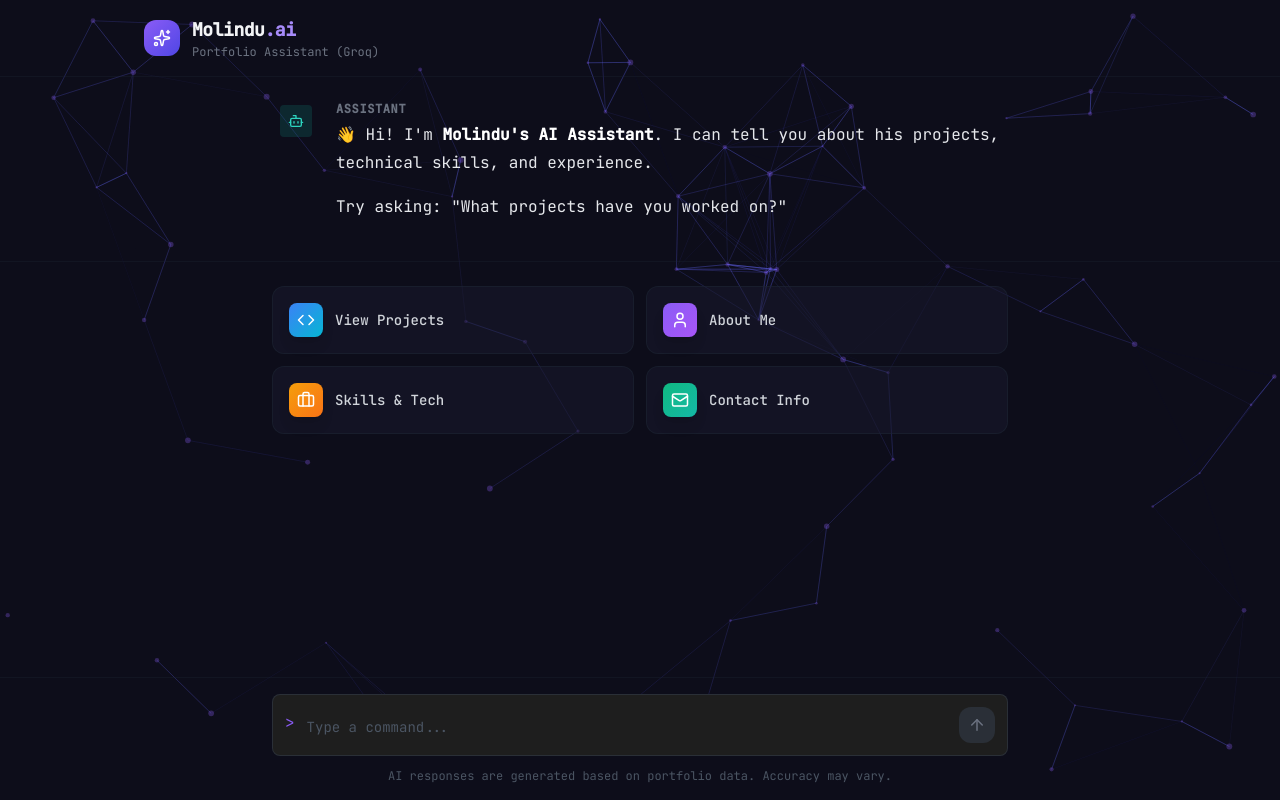
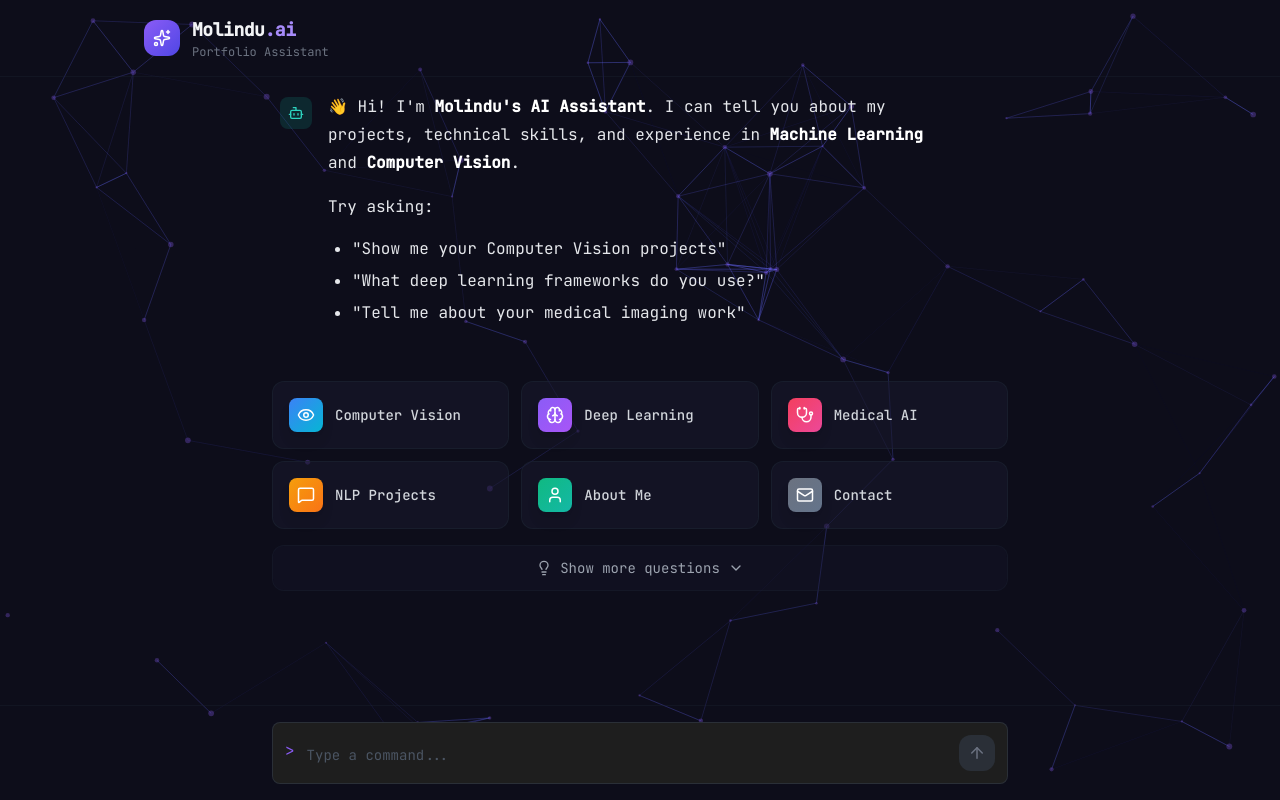
Before and after one commit to molindu-achintha/molindu-achintha, a React (Vite) app: page / in a window 1280 px wide. Built offline with nearby package versions, Linux system fonts and the light colour scheme.

Commit message:
feat: Add collapsible thinking process for assistant messages, display video content, and redesign user message bubbles.

```diff
--- a/src/components/Chat/MessageBubble.jsx
+++ b/src/components/Chat/MessageBubble.jsx
@@ -1,14 +1,82 @@
-import { motion } from 'framer-motion';
+import { motion, AnimatePresence } from 'framer-motion';
 import ReactMarkdown from 'react-markdown';
 import remarkGfm from 'remark-gfm';
-import { User, Bot, Copy, Check } from 'lucide-react';
-import { useState } from 'react';
+import { User, Bot, Copy, Check, ChevronDown, ChevronUp, Brain } from 'lucide-react';
+import { useState, useRef, useEffect } from 'react';
 
 // Helper to extract images from text
 const extractImages = (text) => {
-    // Matches http/https URLs OR relative paths starting with / ending in image extensions
     const imageRegex = /((https?:\/\/[^\s]+|^\/[^\s]+)\.(jpeg|jpg|png|gif|webp|svg))/gi;
     return text.match(imageRegex) || [];
+};
+
+// Helper to extract and separate thinking content
+const parseThinking = (content) => {
+    const thinkMatch = content.match(/<think>([\s\S]*?)<\/think>/);
+    let mainContent = content;
+    let thinkingContent = null;
+
+    if (thinkMatch) {
+        thinkingContent = thinkMatch[1].trim();
+        mainContent = content.replace(/<think>[\s\S]*?<\/think>/, '').trim();
+    }
+
+    // Remove any "📝 Response" or similar prefixes
+    mainContent = mainContent.replace(/^📝\s*Response:?\s*/i, '').trim();
+    mainContent = mainContent.replace(/^Response:?\s*/i, '').trim();
+
+    return { thinking: thinkingContent, main: mainContent };
+};
+
+// Collapsible Thinking Component
+const ThinkingSection = ({ content }) => {
+    const [isExpanded, setIsExpanded] = useState(false);
+    const contentRef = useRef(null);
+
+    useEffect(() => {
+        // Auto-scroll when expanded
+        if (isExpanded && contentRef.current) {
+            const scrollContainer = contentRef.current;
+            scrollContainer.scrollTop = scrollContainer.scrollHeight;
+        }
+    }, [isExpanded, content]);
+
+    return (
+        <div className="mb-4 rounded-lg border border-purple-500/30 bg-purple-900/10 overflow-hidden">
+            <button
+                onClick={() => setIsExpanded(!isExpanded)}
+                className="w-full flex items-center gap-2 px-4 py-3 text-left hover:bg-purple-900/20 transition-colors"
+            >
+                <Brain size={16} className="text-purple-400" />
+                <span className="text-sm font-medium text-purple-300">Thinking Process</span>
+                <span className="ml-auto text-purple-400">
+                    {isExpanded ? <ChevronUp size={16} /> : <ChevronDown size={16} />}
+                </span>
+            </button>
+
+            <AnimatePresence>
+                {isExpanded && (
+                    <motion.div
+                        initial={{ height: 0, opacity: 0 }}
+                        animate={{ height: 'auto', opacity: 1 }}
+                        exit={{ height: 0, opacity: 0 }}
+                        transition={{ duration: 0.3 }}
+                        className="overflow-hidden"
+                    >
+                        <div
+                            ref={contentRef}
+                            className="px-4 py-3 text-sm text-gray-400 leading-relaxed max-h-[300px] overflow-y-auto border-t border-purple-500/20 bg-gray-900/50"
+                            style={{ scrollBehavior: 'smooth' }}
+                        >
+                            {content.split('\n').map((line, i) => (
+                                <p key={i} className="mb-2 last:mb-0">{line}</p>
+                            ))}
+                        </div>
+                    </motion.div>
+                )}
+            </AnimatePresence>
+        </div>
+    );
 };
 
 const CodeBlock = ({ children, className }) => {
@@ -23,7 +91,6 @@
 
     return (
         <div className="relative group my-4 rounded-lg overflow-hidden bg-[#1e1e1e] border border-[#3c3c3c]">
-            {/* VS Code style header */}
             <div className="flex items-center justify-between px-4 py-2 bg-[#2d2d2d] border-b border-[#3c3c3c]">
                 <span className="text-xs text-gray-400 font-mono">{language}</span>
                 <button
@@ -34,7 +101,6 @@
                     {copied ? 'Copied!' : 'Copy'}
                 </button>
             </div>
-            {/* Code content */}
             <pre className="p-4 overflow-x-auto">
                 <code className="text-sm font-mono text-[#d4d4d4] leading-relaxed">
                     {children}
@@ -46,36 +112,36 @@
 
 const MessageBubble = ({ message, onSuggestionClick }) => {
     const isUser = message.role === 'user';
-    const images = !isUser ? extractImages(message.content) : [];
+
+    // Parse thinking and main content
+    const { thinking, main } = !isUser ? parseThinking(message.content) : { thinking: null, main: message.content };
+    const images = !isUser ? extractImages(main) : [];
 
     return (
         <motion.div
             initial={{ opacity: 0, y: 10 }}
             animate={{ opacity: 1, y: 0 }}
-            className="w-full py-6 bg-transparent border-b border-gray-800/30"
+            className="w-full py-4 bg-transparent"
         >
             <div className="max-w-3xl mx-auto px-4 md:px-6">
-                <div className="flex gap-6">
-                    {/* Avatar */}
-                    <div className={`flex-shrink-0 w-8 h-8 rounded mt-1 flex items-center justify-center ${isUser
-                        ? 'bg-violet-600/20 text-violet-400'
-                        : 'bg-teal-600/20 text-teal-400'
-                        }`}>
-                        {isUser ? <User size={16} /> : <Bot size={16} />}
+                <div className={`flex gap-4 ${isUser ? 'justify-end' : 'justify-start'}`}>
+                    {!isUser && (
+                        <div className="flex-shrink-0 w-8 h-8 rounded-lg mt-1 bg-teal-600/20 flex items-center justify-center text-teal-400">
+                            <Bot size={16} />
                         </div>
+                    )}
 
-                    {/* Content */}
-                    <div className="flex-1 min-w-0 font-mono text-sm md:text-base">
-                        {/* Role label */}
-                        <div className="text-xs font-bold text-gray-500 mb-1 uppercase tracking-wider">
-                            {isUser ? 'User' : 'Assistant'}
+                    <div className={`max-w-[85%] ${isUser ? 'text-right' : 'text-left'}`}>
+                        {isUser ? (
+                            <div className="inline-block bg-violet-600/30 border border-violet-500/30 rounded-2xl rounded-tr-sm px-4 py-3">
+                                <p className="text-gray-100 leading-relaxed whitespace-pre-wrap text-left">{message.content}</p>
                             </div>
+                        ) : (
+                            <div className="font-mono text-sm md:text-base">
+                                {/* Thinking Section - Collapsible */}
+                                {thinking && <ThinkingSection content={thinking} />}
 
-                        {isUser ? (
-                            <p className="text-gray-300 leading-relaxed whitespace-pre-wrap">{message.content}</p>
-                        ) : (
-                            <>
-                                {/* Render images at the top (Removed Image Restored) */}
+                                {/* Render images */}
                                 {images.length > 0 && (
                                     <div className="mb-4 flex flex-wrap gap-3">
                                         {images.map((imgUrl, idx) => (
@@ -90,7 +156,25 @@
                                     </div>
                                 )}
 
-                                {/* Markdown content (Last One Removed) */}
+                                {/* Render Videos */}
+                                {message.videos && message.videos.length > 0 && (
+                                    <div className="mb-4 flex flex-wrap gap-3">
+                                        {message.videos.map((vidUrl, idx) => (
+                                            <div key={idx} className="rounded-lg overflow-hidden border border-gray-700 shadow-lg max-w-full">
+                                                <video
+                                                    controls
+                                                    className="max-w-full max-h-[300px]"
+                                                    style={{ width: '400px' }}
+                                                >
+                                                    <source src={vidUrl} type="video/mp4" />
+                                                    Your browser does not support the video tag.
+                                                </video>
+                                            </div>
+                                        ))}
+                                    </div>
+                                )}
+
+                                {/* Markdown content */}
                                 <div className="prose prose-invert max-w-none text-gray-100">
                                     <ReactMarkdown
                                         remarkPlugins={[remarkGfm]}
@@ -139,41 +223,36 @@
                                             td: ({ children }) => <td className="px-4 py-2 border-b border-gray-700 text-gray-300">{children}</td>,
                                         }}
                                     >
-                                        {/* Filter out markdown images and the Visuals header to avoid duplication */}
-                                        {message.content
-                                            .replace(/!\[.*?\]\(.*?\)/g, "") // Remove image markdown
-                                            .replace(/\*\*Visuals:\*\*\s*$/, "") // Remove likely Visuals string at the end
+                                        {main
+                                            .replace(/!\[.*?\]\(.*?\)/g, "")
+                                            .replace(/\*\*Visuals:\*\*\s*$/, "")
                                         }
                                     </ReactMarkdown>
                                 </div>
 
-                                {/* Suggestions - Premium Card Design */}
+                                {/* Follow-up Suggestions */}
                                 {message.suggestions && message.suggestions.length > 0 && (
-                                    <div className="mt-8 pt-6 border-t border-gray-700/30">
-                                        <p className="text-xs text-gray-500 uppercase tracking-wider mb-3 flex items-center gap-2">
-                                            <span className="w-1.5 h-1.5 rounded-full bg-violet-500 animate-pulse"></span>
-                                            Continue the conversation
-                                        </p>
-                                        <div className="grid gap-2">
+                                    <div className="mt-6 flex flex-wrap gap-2">
                                         {message.suggestions.map((suggestion, idx) => (
                                             <button
                                                 key={idx}
                                                 onClick={() => onSuggestionClick && onSuggestionClick(suggestion)}
-                                                    className="group flex items-center gap-3 px-4 py-3 bg-gradient-to-r from-[#1a1a2e]/80 to-[#16213e]/80 hover:from-violet-600/20 hover:to-indigo-600/20 border border-gray-700/40 hover:border-violet-500/40 rounded-xl text-sm text-gray-300 hover:text-white transition-all duration-300 text-left"
+                                                className="px-4 py-2 bg-[#2d2d2d]/80 hover:bg-violet-600/20 hover:text-violet-300 hover:border-violet-500/30 border border-gray-700/50 rounded-xl text-xs text-gray-400 transition-all text-left"
                                             >
-                                                    <span className="flex-shrink-0 w-6 h-6 rounded-lg bg-violet-500/20 group-hover:bg-violet-500/30 flex items-center justify-center text-violet-400 text-xs font-medium transition-colors">
-                                                        {idx + 1}
-                                                    </span>
-                                                    <span className="flex-1">{suggestion}</span>
-                                                    <span className="text-gray-600 group-hover:text-violet-400 transition-colors">→</span>
+                                                {suggestion}
                                             </button>
                                         ))}
                                     </div>
+                                )}
                             </div>
                         )}
-                            </>
+                    </div>
+
+                    {isUser && (
+                        <div className="flex-shrink-0 w-8 h-8 rounded-lg mt-1 bg-violet-600/20 flex items-center justify-center text-violet-400">
+                            <User size={16} />
+                        </div>
                     )}
-                    </div>
                 </div>
             </div>
         </motion.div>
--- a/src/components/Chat/SuggestionCards.jsx
+++ b/src/components/Chat/SuggestionCards.jsx
@@ -1,17 +1,44 @@
-import { motion } from 'framer-motion';
-import { Code, User, Briefcase, Mail } from 'lucide-react';
+import { motion, AnimatePresence } from 'framer-motion';
+import { Code, User, Briefcase, Mail, Brain, Eye, ChevronDown, ChevronUp, Lightbulb, Stethoscope, MessageSquare, GraduationCap, Award, Building2 } from 'lucide-react';
+import { useState } from 'react';
 
-const suggestions = [
-    { icon: <Code size={18} />, text: "View Projects", prompt: "What projects have you worked on?", color: "from-blue-500 to-cyan-500" },
-    { icon: <User size={18} />, text: "About Me", prompt: "Tell me about yourself", color: "from-violet-500 to-purple-500" },
-    { icon: <Briefcase size={18} />, text: "Skills & Tech", prompt: "What are your technical skills?", color: "from-amber-500 to-orange-500" },
-    { icon: <Mail size={18} />, text: "Contact Info", prompt: "How can I contact you?", color: "from-emerald-500 to-teal-500" },
+// Primary suggestions - always visible
+const primarySuggestions = [
+    { icon: <Eye size={18} />, text: "Computer Vision", prompt: "Show me your Computer Vision projects", color: "from-blue-500 to-cyan-500" },
+    { icon: <Brain size={18} />, text: "Deep Learning", prompt: "What deep learning frameworks and models have you worked with?", color: "from-violet-500 to-purple-500" },
+    { icon: <Stethoscope size={18} />, text: "Medical AI", prompt: "Tell me about your medical imaging and healthcare AI projects", color: "from-rose-500 to-pink-500" },
+    { icon: <MessageSquare size={18} />, text: "NLP Projects", prompt: "What Natural Language Processing projects have you built?", color: "from-amber-500 to-orange-500" },
+    { icon: <User size={18} />, text: "About Me", prompt: "Tell me about yourself and your background", color: "from-emerald-500 to-teal-500" },
+    { icon: <Mail size={18} />, text: "Contact", prompt: "How can I contact you?", color: "from-gray-500 to-slate-500" },
+];
+
+// Additional suggestions - shown when expanded
+const additionalSuggestions = [
+    // Projects
+    { icon: <Brain size={18} />, text: "3D MRI Project", prompt: "Tell me about your 3D MRI Super-Resolution project using GANs", color: "from-indigo-500 to-blue-500" },
+    { icon: <Eye size={18} />, text: "Crop Disease AI", prompt: "How does the Verdex mobile app detect crop diseases?", color: "from-green-500 to-emerald-500" },
+    { icon: <Stethoscope size={18} />, text: "Retinopathy Detection", prompt: "Explain your Diabetic Retinopathy detection system", color: "from-red-500 to-rose-500" },
+    { icon: <MessageSquare size={18} />, text: "Sinhala RAG", prompt: "Tell me about your Multimodal Sinhala Fact-Checking RAG system", color: "from-purple-500 to-violet-500" },
+
+    // Experience
+    { icon: <Building2 size={18} />, text: "Braingaze Work", prompt: "What did you work on at Braingaze with eye-tracking and gaze estimation?", color: "from-cyan-500 to-teal-500" },
+    { icon: <Building2 size={18} />, text: "Tortil Projects", prompt: "Tell me about your AI work at Tortil Inc. including the Continuity Checker", color: "from-orange-500 to-amber-500" },
+    { icon: <Lightbulb size={18} />, text: "Square1AI Startup", prompt: "What are you building at Square1AI as the AI Team Leader?", color: "from-yellow-500 to-orange-500" },
+
+    // Skills & Education
+    { icon: <Code size={18} />, text: "PyTorch vs TensorFlow", prompt: "Which do you prefer - PyTorch or TensorFlow, and why?", color: "from-pink-500 to-rose-500" },
+    { icon: <GraduationCap size={18} />, text: "Education", prompt: "Tell me about your education at University of Moratuwa", color: "from-blue-500 to-indigo-500" },
+    { icon: <Award size={18} />, text: "Certifications", prompt: "What ML and AI certifications do you have?", color: "from-slate-500 to-gray-500" },
 ];
 
 const SuggestionCards = ({ onSelect }) => {
+    const [isExpanded, setIsExpanded] = useState(false);
+
     return (
-        <div className="grid grid-cols-2 gap-3 mt-6">
-            {suggestions.map((item, index) => (
+        <div className="mt-6">
+            {/* Primary Suggestions Grid */}
+            <div className="grid grid-cols-2 md:grid-cols-3 gap-3">
+                {primarySuggestions.map((item, index) => (
                     <motion.button
                         key={index}
                         initial={{ opacity: 0, y: 20 }}
@@ -29,6 +56,53 @@
                     </motion.button>
                 ))}
             </div>
+
+            {/* Expand/Collapse Button */}
+            <motion.button
+                initial={{ opacity: 0 }}
+                animate={{ opacity: 1 }}
+                transition={{ delay: 0.6 }}
+                onClick={() => setIsExpanded(!isExpanded)}
+                className="w-full mt-4 py-3 flex items-center justify-center gap-2 text-sm text-gray-400 hover:text-violet-400 bg-[#1a1a2e]/30 hover:bg-[#1a1a2e]/50 border border-gray-800/30 hover:border-violet-500/30 rounded-xl transition-all"
+            >
+                <Lightbulb size={16} />
+                <span>{isExpanded ? 'Hide more questions' : 'Show more questions'}</span>
+                {isExpanded ? <ChevronUp size={16} /> : <ChevronDown size={16} />}
+            </motion.button>
+
+            {/* Additional Suggestions - Collapsible */}
+            <AnimatePresence>
+                {isExpanded && (
+                    <motion.div
+                        initial={{ height: 0, opacity: 0 }}
+                        animate={{ height: 'auto', opacity: 1 }}
+                        exit={{ height: 0, opacity: 0 }}
+                        transition={{ duration: 0.3 }}
+                        className="overflow-hidden"
+                    >
+                        <div className="grid grid-cols-2 md:grid-cols-3 gap-3 mt-4 pt-4 border-t border-gray-800/30">
+                            {additionalSuggestions.map((item, index) => (
+                                <motion.button
+                                    key={index}
+                                    initial={{ opacity: 0, y: 10 }}
+                                    animate={{ opacity: 1, y: 0 }}
+                                    transition={{ delay: index * 0.05 }}
+                                    onClick={() => onSelect(item.prompt)}
+                                    className="group flex items-center gap-3 p-4 bg-[#1a1a2e]/30 border border-gray-800/30 rounded-xl hover:bg-[#1a1a2e] hover:border-gray-700 transition-all text-left"
+                                >
+                                    <div className={`p-2 rounded-lg bg-gradient-to-br ${item.color} text-white shadow-lg opacity-80`}>
+                                        {item.icon}
+                                    </div>
+                                    <span className="text-sm font-medium text-gray-400 group-hover:text-white transition-colors">
+                                        {item.text}
+                                    </span>
+                                </motion.button>
+                            ))}
+                        </div>
+                    </motion.div>
+                )}
+            </AnimatePresence>
+        </div>
     );
 };
 
--- a/src/components/ChatInterface.jsx
+++ b/src/components/ChatInterface.jsx
@@ -9,7 +9,7 @@
 const ChatInterface = () => {
     // Provider state removed as we now only use Groq
     const [messages, setMessages] = useState([
-        { role: 'model', content: "👋 Hi! I'm **Molindu's AI Assistant**. I can tell you about his projects, technical skills, and experience.\n\nTry asking: \"What projects have you worked on?\"" }
+        { role: 'model', content: "👋 Hi! I'm **Molindu's AI Assistant**. I can tell you about my projects, technical skills, and experience in **Machine Learning** and **Computer Vision**.\n\nTry asking:\n- \"Show me your Computer Vision projects\"\n- \"What deep learning frameworks do you use?\"\n- \"Tell me about your medical imaging work\"" }
     ]);
     const [isTyping, setIsTyping] = useState(false);
     const messagesEndRef = useRef(null);
@@ -29,12 +29,13 @@
 
         try {
             // Using generic backend call (Groq)
-            const { text: responseText, suggestions } = await sendMessageToBackend(text, messages);
+            const { text: responseText, suggestions, videos } = await sendMessageToBackend(text, messages);
 
             setMessages(prev => [...prev, {
                 role: 'model',
                 content: responseText,
-                suggestions: suggestions
+                suggestions: suggestions,
+                videos: videos // Pass videos to message bubble
             }]);
 
         } catch (error) {
@@ -50,7 +51,7 @@
             {/* Header - Clean and minimal */}
             <header className="flex-shrink-0 border-b border-gray-800/30 bg-transparent sticky top-0 z-50">
                 <div className="max-w-5xl mx-auto px-4 py-4 flex items-center justify-between">
-                    <div className="flex items-center gap-3">
+                    <a href="/" className="flex items-center gap-3 hover:opacity-80 transition-opacity">
                         <div className="w-9 h-9 rounded-xl bg-gradient-to-br from-violet-500 to-indigo-600 flex items-center justify-center">
                             <Sparkles size={18} className="text-white" />
                         </div>
@@ -58,9 +59,9 @@
                             <h1 className="text-lg font-semibold tracking-tight">
                                 Molindu<span className="text-violet-400">.ai</span>
                             </h1>
-                            <p className="text-xs text-gray-500">Portfolio Assistant (Groq)</p>
+                            <p className="text-xs text-gray-500">Portfolio Assistant</p>
                         </div>
-                    </div>
+                    </a>
                 </div>
             </header>
 
@@ -106,9 +107,6 @@
             <footer className="flex-shrink-0 border-t border-gray-800/30 bg-transparent">
                 <div className="max-w-3xl mx-auto px-4 py-4">
                     <ChatInput onSend={handleSend} disabled={isTyping} />
-                    <p className="text-center text-xs text-gray-600 mt-3">
-                        AI responses are generated based on portfolio data. Accuracy may vary.
-                    </p>
                 </div>
             </footer>
         </div>
```
Also changed, not shown: src/services/gemini.js (+14 -6 lines). Lines whose indentation alone changed are shown as unchanged.
